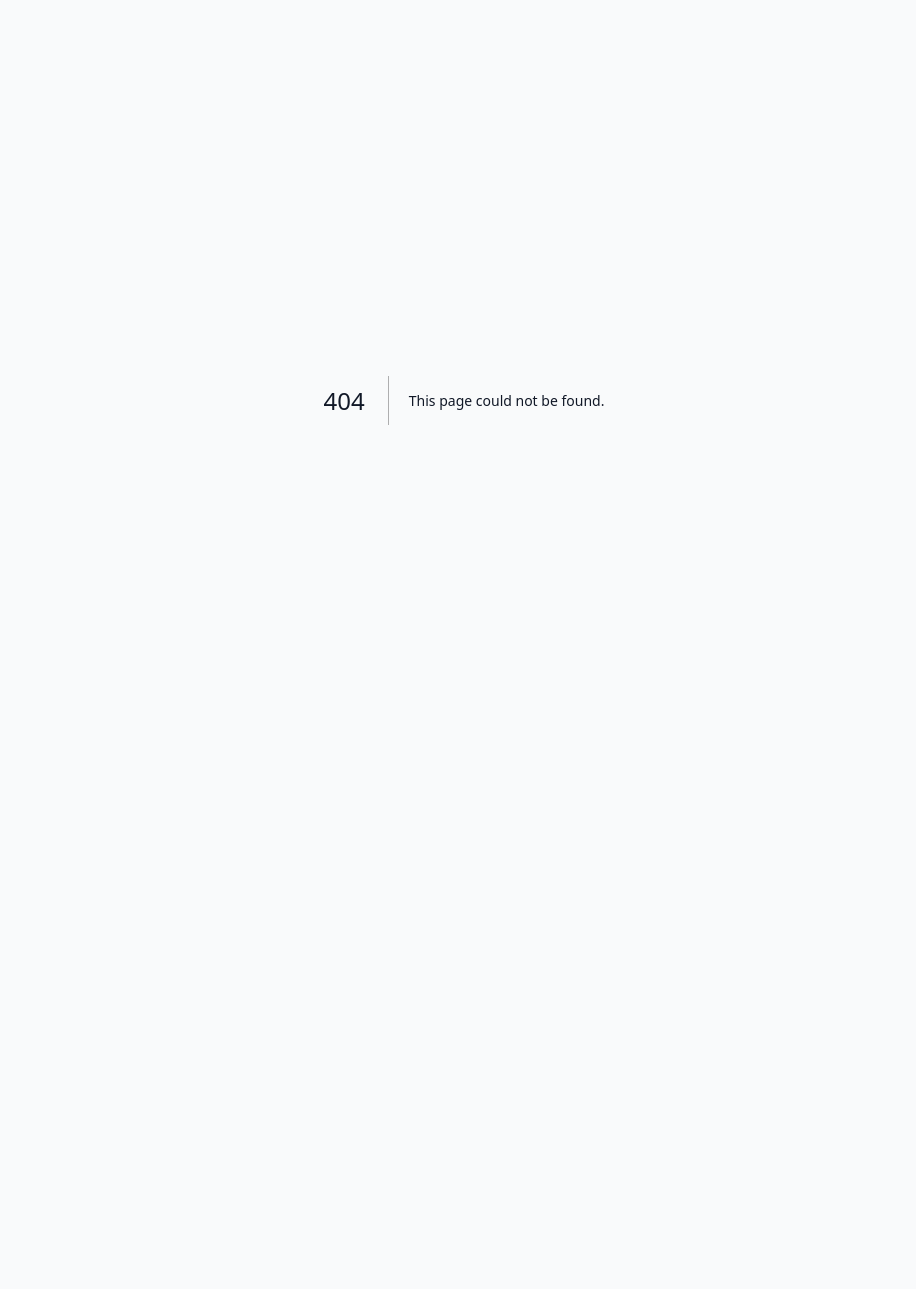
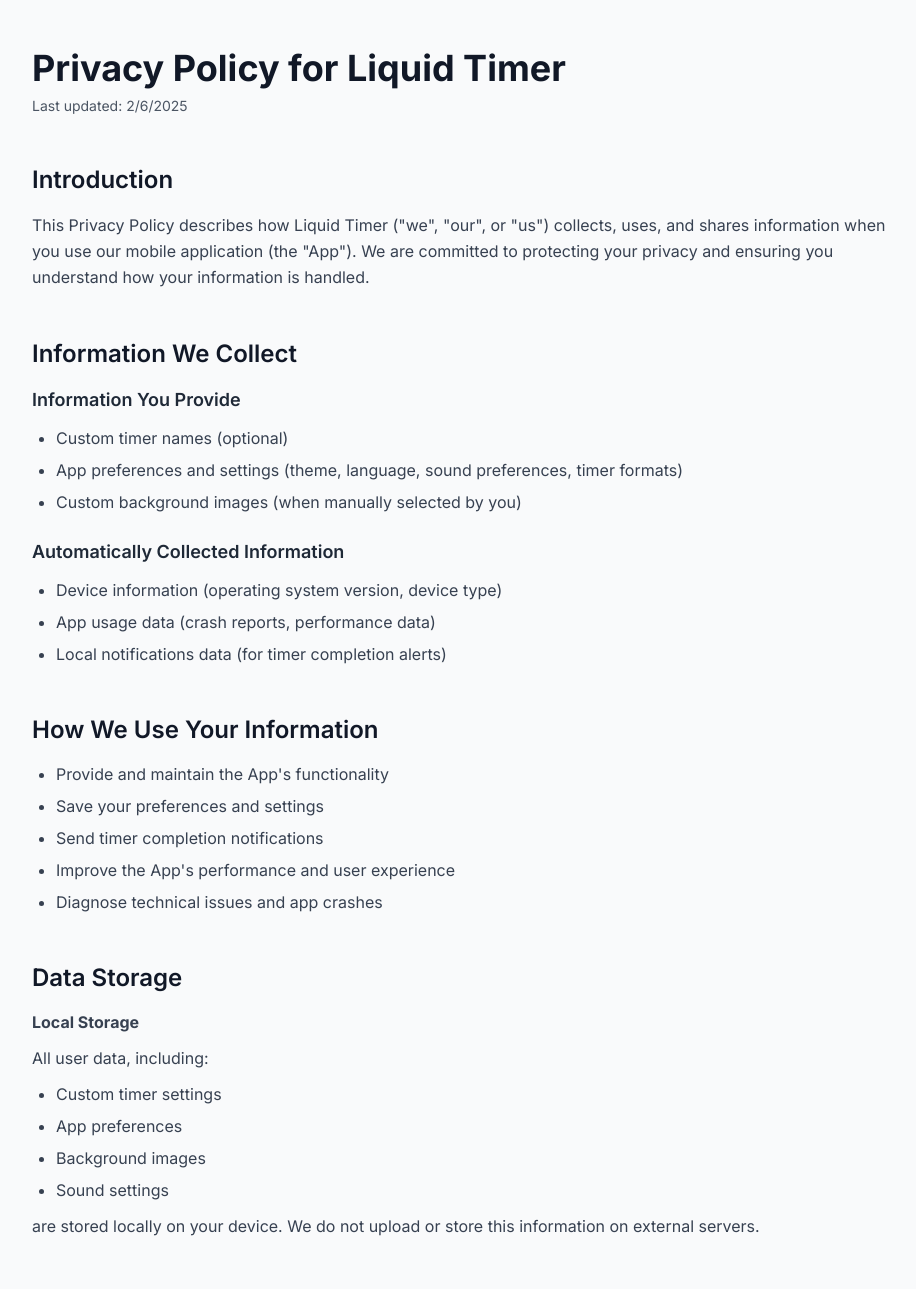
Before and after one commit to code-juno/code-juno-web, a Next.js app: page /liquidtimer/privacypolicy in a window 1280 px wide. Before the commit this address had no page. Shown: the top 1289 px of the page, without its empty margins (176-1092 px from the left). Before the commit the page ends 800 px from the top, so only its background shows below. Built offline with nearby package versions, Linux system fonts and the light colour scheme.

Commit message:
add privacy policy

```diff
--- a/app/constants/index.ts
+++ b/app/constants/index.ts
@@ -2,7 +2,7 @@
   GITHUB: "https://github.com/code-juno",
   LINKEDIN: "https://linkedin.com/in/brian-alldred-3a5662194",
   INSTAGRAM: "https://www.instagram.com/junalldred/",
-  EMAIL: "bri_alldred@live.co.uk",
+  EMAIL: "junalldred@gmail.com",
 };
 
 export const PERSONAL_INFO = {
--- /dev/null
+++ b/app/liquidtimer/privacypolicy/page.tsx
@@ -0,0 +1,213 @@
+"use client";
+import React from "react";
+
+export default function PrivacyPolicy() {
+  const lastUpdated = new Date().toLocaleDateString();
+
+  return (
+    <div className="min-h-screen bg-gray-50 dark:bg-gray-900">
+      <div className="max-w-4xl mx-auto px-4 py-12">
+        <h1 className="text-4xl font-bold mb-2 text-gray-900 dark:text-gray-100">
+          Privacy Policy for Liquid Timer
+        </h1>
+        <p className="text-sm text-gray-600 dark:text-gray-400 mb-12">
+          Last updated: {lastUpdated}
+        </p>
+
+        <div className="space-y-12">
+          <section>
+            <h2 className="text-2xl font-semibold mb-4 text-gray-900 dark:text-gray-100">
+              Introduction
+            </h2>
+            <p className="text-gray-700 dark:text-gray-300 leading-relaxed">
+              This Privacy Policy describes how Liquid Timer (&quot;we&quot;,
+              &quot;our&quot;, or &quot;us&quot;) collects, uses, and shares
+              information when you use our mobile application (the
+              &quot;App&quot;). We are committed to protecting your privacy and
+              ensuring you understand how your information is handled.
+            </p>
+          </section>
+
+          <section>
+            <h2 className="text-2xl font-semibold mb-4 text-gray-900 dark:text-gray-100">
+              Information We Collect
+            </h2>
+            <div className="space-y-6">
+              <div>
+                <h3 className="text-lg font-semibold mb-3 text-gray-800 dark:text-gray-200">
+                  Information You Provide
+                </h3>
+                <ul className="list-disc pl-6 text-gray-700 dark:text-gray-300 space-y-2">
+                  <li>Custom timer names (optional)</li>
+                  <li>
+                    App preferences and settings (theme, language, sound
+                    preferences, timer formats)
+                  </li>
+                  <li>
+                    Custom background images (when manually selected by you)
+                  </li>
+                </ul>
+              </div>
+              <div>
+                <h3 className="text-lg font-semibold mb-3 text-gray-800 dark:text-gray-200">
+                  Automatically Collected Information
+                </h3>
+                <ul className="list-disc pl-6 text-gray-700 dark:text-gray-300 space-y-2">
+                  <li>
+                    Device information (operating system version, device type)
+                  </li>
+                  <li>App usage data (crash reports, performance data)</li>
+                  <li>
+                    Local notifications data (for timer completion alerts)
+                  </li>
+                </ul>
+              </div>
+            </div>
+          </section>
+
+          <section>
+            <h2 className="text-2xl font-semibold mb-4 text-gray-900 dark:text-gray-100">
+              How We Use Your Information
+            </h2>
+            <ul className="list-disc pl-6 text-gray-700 dark:text-gray-300 space-y-2">
+              <li>Provide and maintain the App&apos;s functionality</li>
+              <li>Save your preferences and settings</li>
+              <li>Send timer completion notifications</li>
+              <li>Improve the App&apos;s performance and user experience</li>
+              <li>Diagnose technical issues and app crashes</li>
+            </ul>
+          </section>
+
+          <section>
+            <h2 className="text-2xl font-semibold mb-4 text-gray-900 dark:text-gray-100">
+              Data Storage
+            </h2>
+            <div className="text-gray-700 dark:text-gray-300">
+              <p className="mb-3">
+                <strong>Local Storage</strong>
+              </p>
+              <p className="mb-3">All user data, including:</p>
+              <ul className="list-disc pl-6 space-y-2 mb-3">
+                <li>Custom timer settings</li>
+                <li>App preferences</li>
+                <li>Background images</li>
+                <li>Sound settings</li>
+              </ul>
+              <p>
+                are stored locally on your device. We do not upload or store
+                this information on external servers.
+              </p>
+            </div>
+          </section>
+
+          <section>
+            <h2 className="text-2xl font-semibold mb-4 text-gray-900 dark:text-gray-100">
+              Permissions
+            </h2>
+            <p className="mb-3 text-gray-700 dark:text-gray-300">
+              The App requests the following permissions:
+            </p>
+            <ul className="list-disc pl-6 text-gray-700 dark:text-gray-300 space-y-2">
+              <li>
+                Notification permissions (to send timer completion alerts)
+              </li>
+              <li>
+                Media library access (optional, for custom background images)
+              </li>
+              <li>Haptic feedback (for tactile responses)</li>
+              <li>Audio playback (for timer and background sounds)</li>
+            </ul>
+          </section>
+
+          <section>
+            <h2 className="text-2xl font-semibold mb-4 text-gray-900 dark:text-gray-100">
+              Third-Party Services
+            </h2>
+            <p className="mb-3 text-gray-700 dark:text-gray-300">
+              Our App uses the following third-party services:
+            </p>
+            <ul className="list-disc pl-6 text-gray-700 dark:text-gray-300 space-y-2">
+              <li>Expo (for app development and updates)</li>
+              <li>
+                App Store (iOS) and Google Play Store (Android) for app
+                distribution
+              </li>
+            </ul>
+            <p className="mt-3 text-gray-700 dark:text-gray-300">
+              Please refer to their respective privacy policies for more
+              information about how they handle your data.
+            </p>
+          </section>
+
+          <section>
+            <h2 className="text-2xl font-semibold mb-4 text-gray-900 dark:text-gray-100">
+              Data Sharing
+            </h2>
+            <p className="text-gray-700 dark:text-gray-300">
+              We do not sell, trade, or share your personal information with
+              third parties. We do not collect or store any personal
+              identifiable information.
+            </p>
+          </section>
+
+          <section>
+            <h2 className="text-2xl font-semibold mb-4 text-gray-900 dark:text-gray-100">
+              Children&apos;s Privacy
+            </h2>
+            <p className="text-gray-700 dark:text-gray-300">
+              Our App does not knowingly collect personal information from
+              children under 13. If you are a parent or guardian and believe
+              your child has provided us with personal information, please
+              contact us.
+            </p>
+          </section>
+
+          <section>
+            <h2 className="text-2xl font-semibold mb-4 text-gray-900 dark:text-gray-100">
+              Changes to This Privacy Policy
+            </h2>
+            <p className="text-gray-700 dark:text-gray-300">
+              We may update this Privacy Policy from time to time. We will
+              notify you of any changes by posting the new Privacy Policy on
+              this page and updating the &quot;Last updated&quot; date.
+            </p>
+          </section>
+
+          <section>
+            <h2 className="text-2xl font-semibold mb-4 text-gray-900 dark:text-gray-100">
+              Your Rights
+            </h2>
+            <p className="mb-3 text-gray-700 dark:text-gray-300">
+              Depending on your location, you may have certain rights regarding
+              your personal information, including:
+            </p>
+            <ul className="list-disc pl-6 text-gray-700 dark:text-gray-300 space-y-2">
+              <li>The right to access your data</li>
+              <li>The right to delete your data</li>
+              <li>The right to opt-out of data collection</li>
+            </ul>
+          </section>
+        </div>
+
+        <footer className="mt-16 pt-8 border-t border-gray-200 dark:border-gray-700">
+          <p className="text-sm text-gray-600 dark:text-gray-400">
+            If you have any questions about this Privacy Policy, please contact
+            us at:{" "}
+            <a
+              href="mailto:junalldred@gmail.com"
+              className="text-blue-600 hover:text-blue-800 dark:text-blue-400 dark:hover:text-blue-300 transition-colors"
+            >
+              junalldred@gmail.com
+            </a>
+          </p>
+          <button
+            onClick={() => window.print()}
+            className="mt-6 px-6 py-2 bg-gray-200 dark:bg-gray-800 rounded-lg hover:bg-gray-300 dark:hover:bg-gray-700 transition-colors text-gray-900 dark:text-gray-100 print:hidden"
+          >
+            Print Policy
+          </button>
+        </footer>
+      </div>
+    </div>
+  );
+}
```
